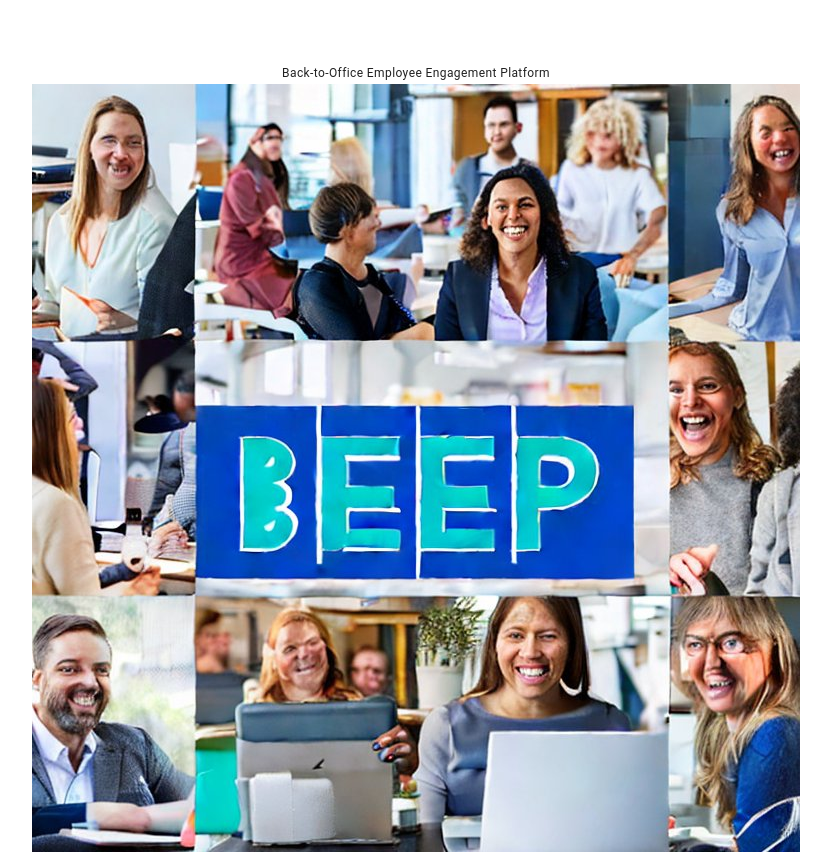
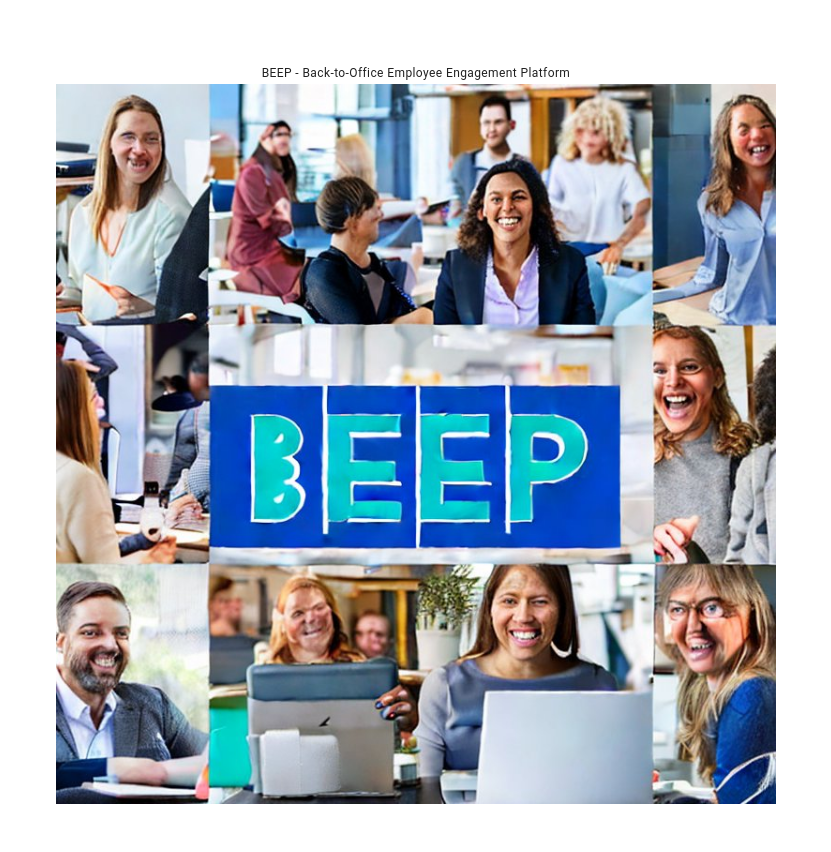
Before and after one commit to tdt17/beep, a React (Vite) app: page /beep/logo in a window 1280 px wide. Shown: the whole page, without its empty margins (224-1055 px from the left). After the commit the page ends 804 px from the top, so only its background shows below. Built offline with nearby package versions, Linux system fonts and the light colour scheme; no server answers; the database is empty; sample sign-in values are in the browser's storage.

Commit message:
some styles

```diff
--- a/src/firestore.ts
+++ b/src/firestore.ts
@@ -70,7 +70,7 @@ export async function initState() {
           location.href = localStorage.getItem(SESSION_KEY_NEXT_HREF) || config.basePath
         }
         state.user = user
-      } else if (!location.pathname.startsWith(`${config.basePath}signIn`)) {
+      } else if (!location.pathname.startsWith(`${config.basePath}signIn`) && location.pathname !== `${config.basePath}logo`) {
         if (location.pathname !== `${config.basePath}signOut`) {
           localStorage.setItem(SESSION_KEY_NEXT_HREF, location.href)
         }
--- a/src/routes/Logo.tsx
+++ b/src/routes/Logo.tsx
@@ -3,7 +3,7 @@ import logo from '../assets/logo.jpeg'
 
 export const Logo = () => {
   return <>
-    <Typography variant="caption">Back-to-Office Employee Engagement Platform</Typography>
-    <img src={logo} alt="BEEP - Back-to-Office Employee Engagement Platform" />
+    <Typography variant="caption">BEEP - Back-to-Office Employee Engagement Platform</Typography>
+    <img style={{maxHeight: '90vh', maxWidth: '100vw'}} src={logo} alt="BEEP - Back-to-Office Employee Engagement Platform" />
   </>
 }
```
